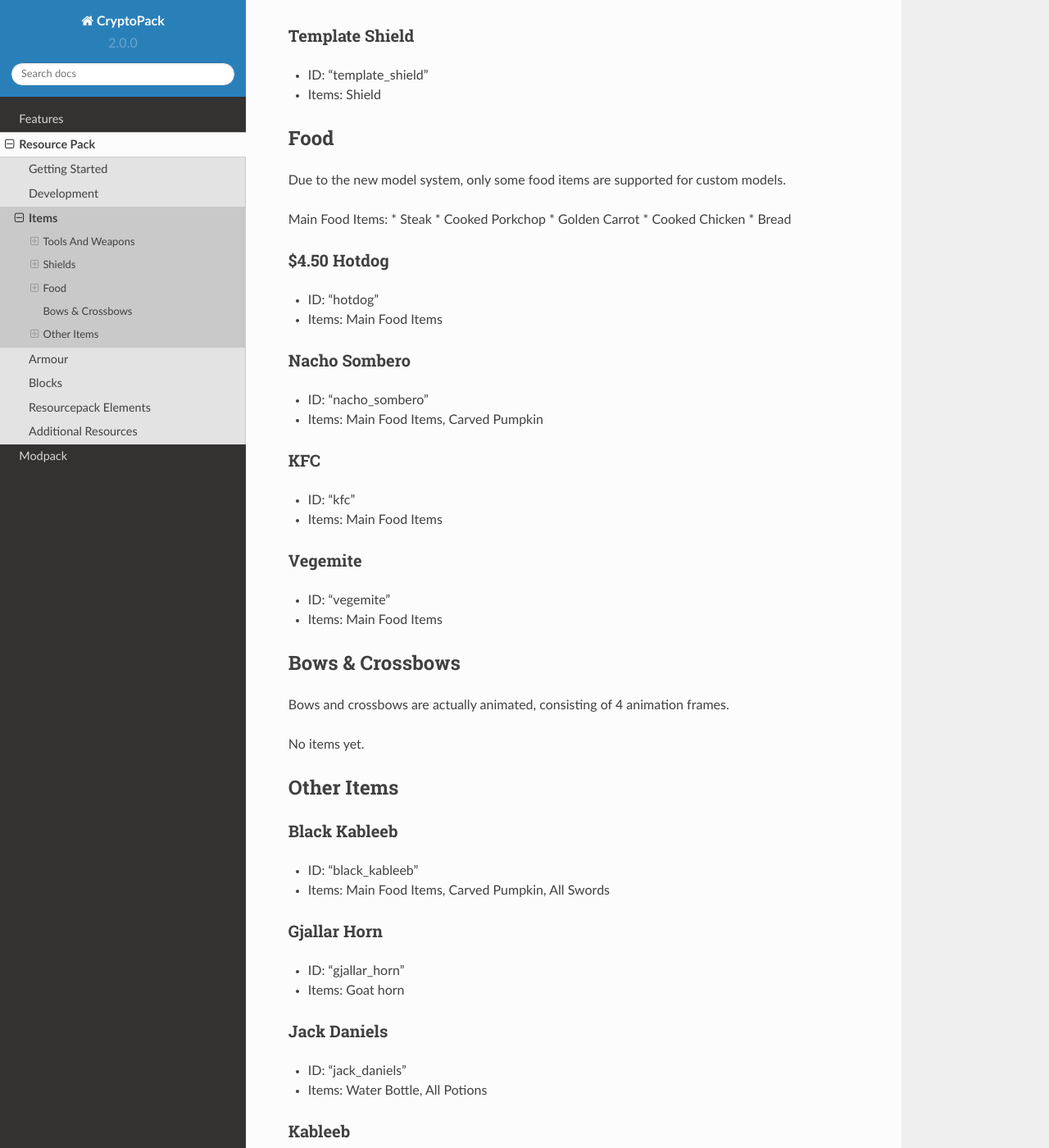
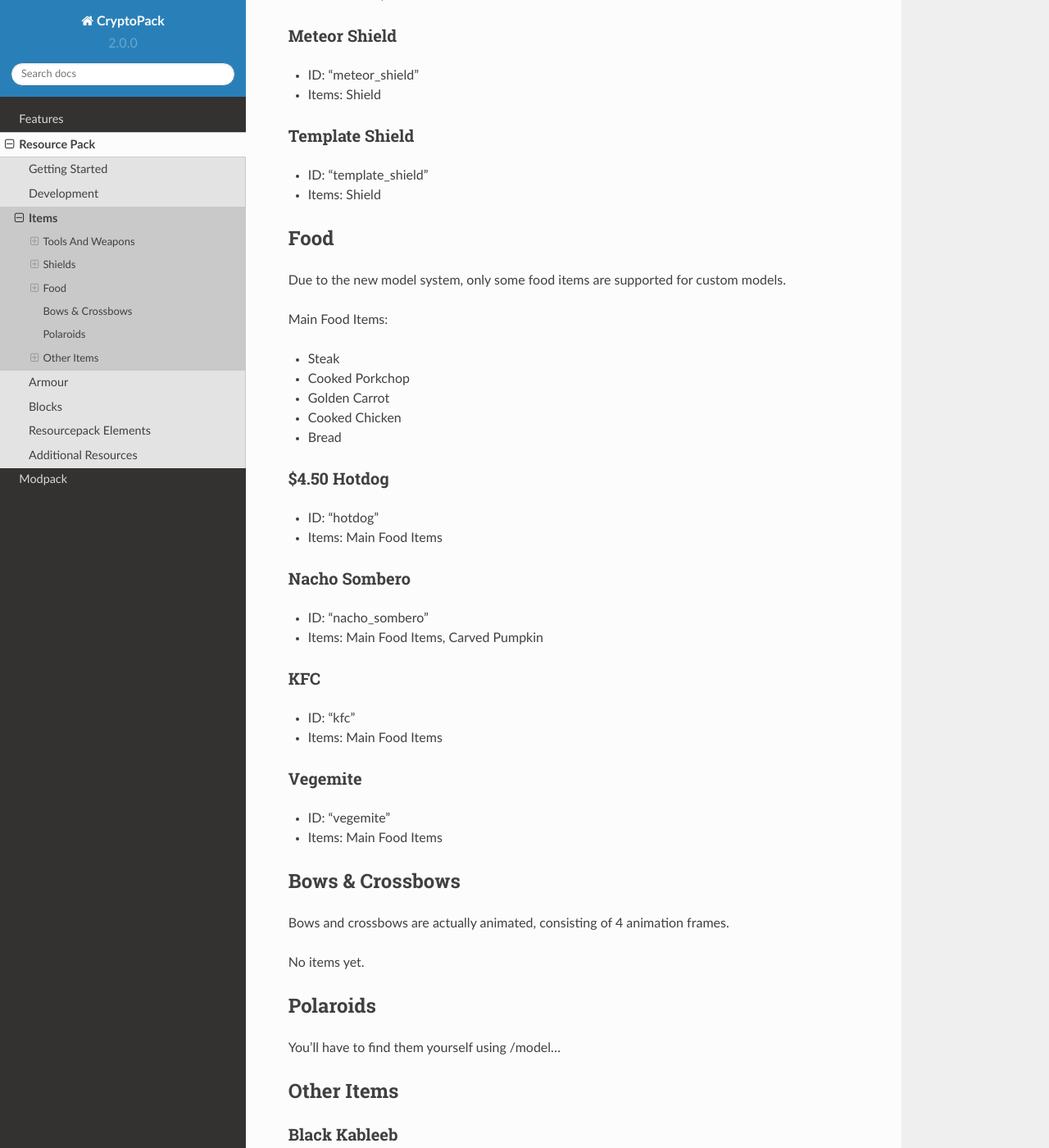
Before and after one commit to Shwabbaa/cryptopack-docs, a Sphinx documentation site: the page built from docs/source/resourcepack/items.rst, in a window 1280 px wide and 1400 px high, scrolled down 3828 px. Shown: the whole window at 82% size. Built offline with Sphinx 7.4.7 and the Read the Docs theme 2.0.0, drawn with Linux system fonts in a browser that asks for light colours; pages that are not in the unit, such as notebooks, are missing from menus; some of the changed lines change nothing that is shown; some of the changed text lies outside the part shown.

Commit message:
Update items.rst

```diff
--- a/docs/source/resourcepack/items.rst
+++ b/docs/source/resourcepack/items.rst
@@ -104,7 +104,12 @@
 Mjolnir
 ------------------
 * ID: "mjolnir"
-* Items: All Swords (includes the hammer!w)
+* Items: Mace, All Swords (includes the hammer!)
+
+Pink Lightsaber
+------------------
+* ID: "pink_lightsaber"
+* Items: All Swords
 
 Red Boxing Glove
 ------------------
@@ -164,10 +169,15 @@
 Due to the new model system, only some food items are supported for custom models.
 
 Main Food Items:
+
 * Steak
+
 * Cooked Porkchop
+
 * Golden Carrot
+
 * Cooked Chicken
+
 * Bread
 
 $4.50 Hotdog
@@ -196,6 +206,10 @@
 
 No items yet.
 
+Polaroids
+============
+You'll have to find them yourself using /model...
+
 Other Items
 ============
 
```
